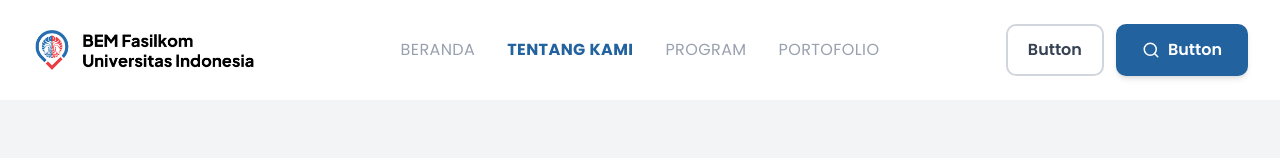
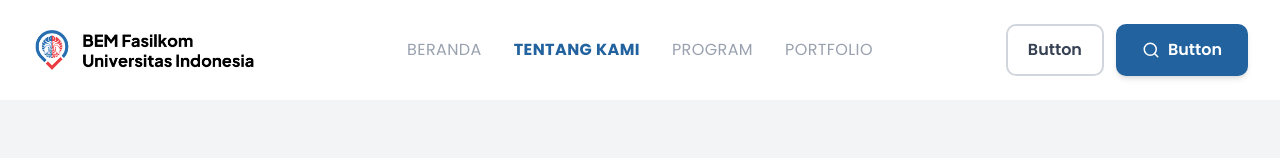
Before and after one commit to Bismit-2025/bem-portfolio-2025, a Next.js app: page /about-us in a window 1280 px wide. Shown: the top 158 px of the page. Built offline with nearby package versions, Linux system fonts and the light colour scheme.

Commit message:
fix: edit typography

```diff
--- /dev/null
+++ b/pnpm-workspace.yaml
@@ -0,0 +1,3 @@
+allowBuilds:
+  sharp: true
+  unrs-resolver: true
--- a/src/components/CircularGallery.tsx
+++ b/src/components/CircularGallery.tsx
@@ -121,7 +121,6 @@ export default function CircularGallery({
 
       if (firstItem && nextSetItem) {
         const setWidth = nextSetItem.offsetLeft - firstItem.offsetLeft;
-        const maxScroll = container.scrollWidth - container.clientWidth;
 
         if (container.scrollLeft >= setWidth * 2) {
           container.scrollLeft -= setWidth;
--- a/src/components/navbar.tsx
+++ b/src/components/navbar.tsx
@@ -13,11 +13,11 @@ export default function Navbar() {
     { label: "BERANDA", href: "/" },
     { label: "TENTANG KAMI", href: "/about-us" },
     { label: "PROGRAM", href: "/program" },
-    { label: "PORTOFOLIO", href: "/portfolio" },
+    { label: "PORTFOLIO", href: "/portfolio" },
   ];
 
   return (
-    <nav className="sticky top-0 z-50 w-full bg-white border-b border-gray-100">
+    <nav className="sticky top-0 z-100 w-full bg-white border-b border-gray-100">
       <div className="container px-8 md:mx-auto flex h-25 items-center">
         {/* 1. LOGO SECTION (KIRI) */}
         <div className="flex-1 flex justify-start">
--- a/src/modules/AboutUsModule/components/AboutHeroSection.tsx
+++ b/src/modules/AboutUsModule/components/AboutHeroSection.tsx
@@ -24,7 +24,7 @@ export default function AboutHeroSection() {
 
   const galleryImages = React.useMemo(
     () => new Array(20).fill(baseImages).flat(),
-    [baseImages],
+    [],
   );
   const scrollContainerRef = useRef<HTMLDivElement>(null);
   const animationFrameId = useRef<number | null>(null);
--- a/src/modules/AboutUsModule/constants.ts
+++ b/src/modules/AboutUsModule/constants.ts
@@ -320,9 +320,9 @@ export const BUREAUS_DATA = [
         image: "/placeholder.jpeg",
       },
       {
-        title: "Portofolio Website",
+        title: "Portfolio Website",
         description:
-          "Portofolio Website adalah program jangka pendek yang bertujuan menampilkan profil BEM Fasilkom UI secara lebih profesional and mudah diakses.",
+          "Portfolio Website adalah program jangka pendek yang bertujuan menampilkan profil BEM Fasilkom UI secara lebih profesional and mudah diakses.",
         image: "/placeholder.jpeg",
       },
       {
```
